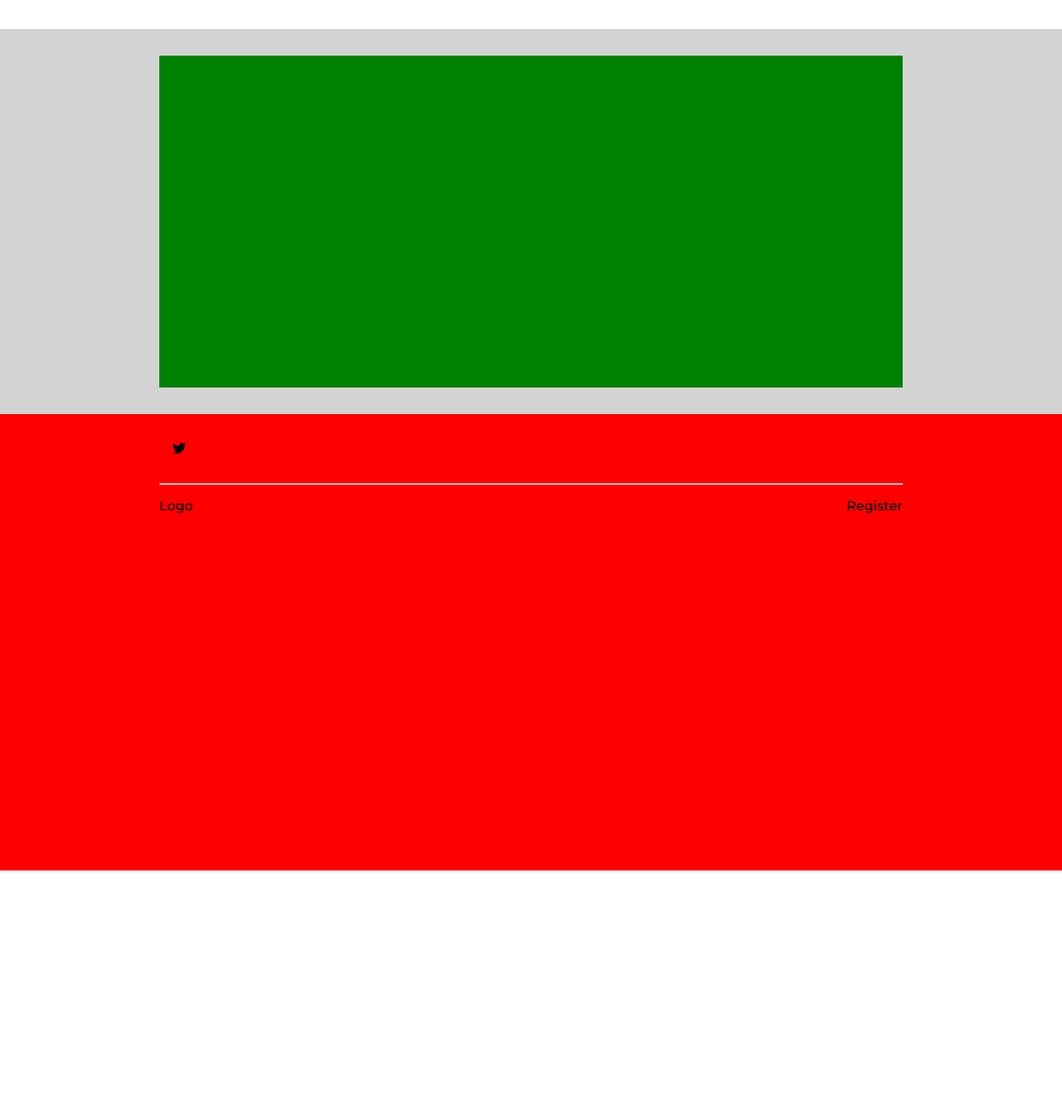
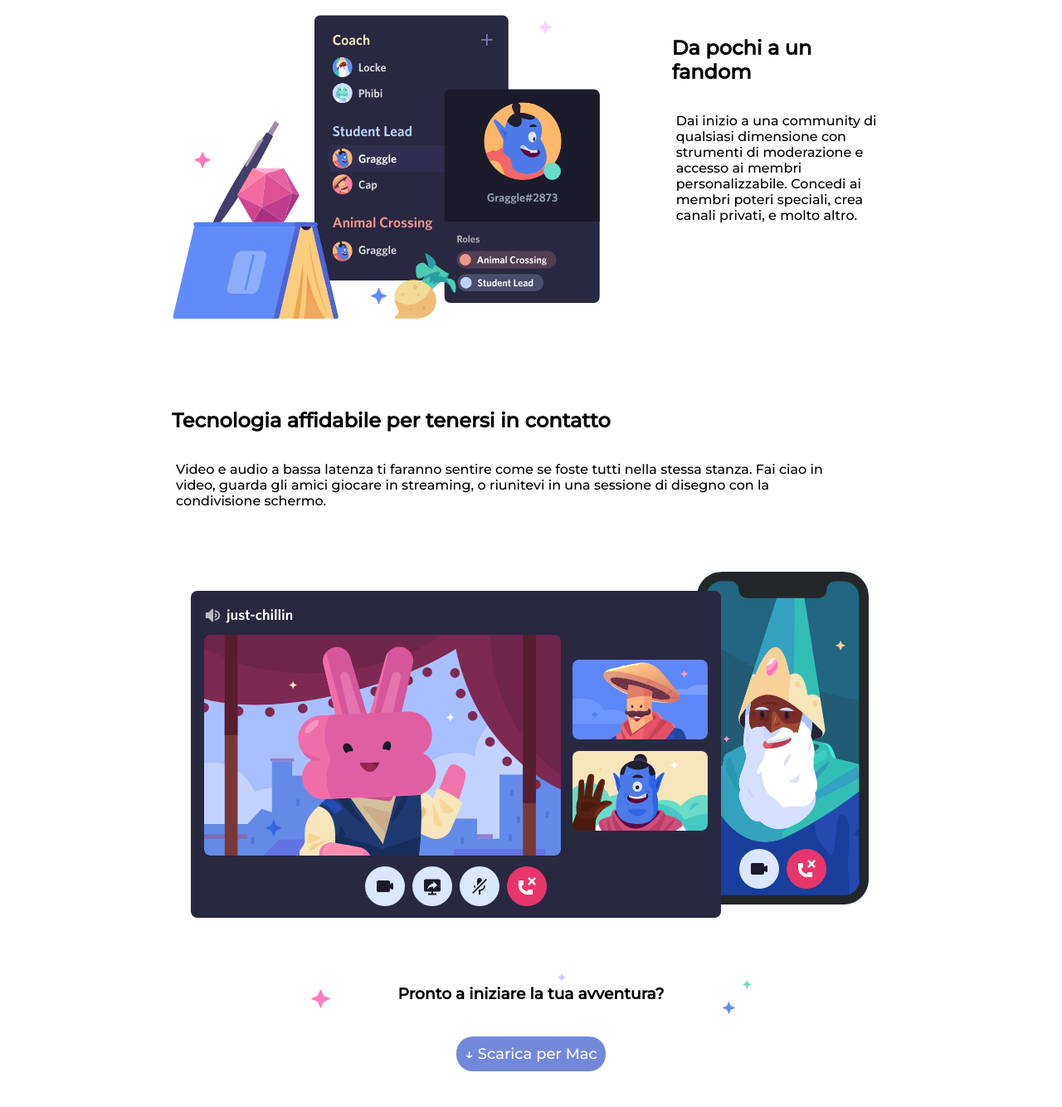
Before and after one commit to Matteoga95/htmlcss-discord, a plain HTML site: page index.html in a window 1280 px wide. Shown: the part 1476-2810 px from the top of the page at 83% size. Before the commit the page ends 2525 px from the top, so only its background shows below. Drawn offline with Linux system fonts and the light colour scheme.

Commit message:
Main finito

```diff
--- a/assets/css/style.css
+++ b/assets/css/style.css
@@ -58,9 +58,13 @@ a{
 
 }
 
-.bg_secondary {
+/* .bg_secondary {
+
+/*
   background-color: lightgray;
-}
+  -webkit-mask: url(/assets/img/wave.svg) no-repeat center;
+  mask: url(/assets/img/wave.svg) no-repeat center; */
+
 
 .py_2 {
   padding: 2rem 0;
@@ -88,6 +92,12 @@ a{
     color: white;
 }
 
+.light_blue_bt{
+    background-color: #7289da;
+    color: white;
+    margin: 40px;
+}
+
 /* #endregion Utility */
 /* #region Debug */
 
@@ -111,10 +121,10 @@ a{
   background-color: rgb(0, 183, 255);
 } */
 
-.debug .contents {
+/* .debug .contents {
   height: 400px;
   background-color: green;
-}
+} */
 
 /* #endregion Debug */
 
@@ -190,6 +200,14 @@ main p{
     text-align: left;
 
 }
+
+.keep_in_touch{
+    text-align: center;
+}
+
+.img_stars{
+    margin-bottom: -40px;
+}
 /* #endregion Main */
 /* #region Footer */
 
--- a/index.html
+++ b/index.html
@@ -62,7 +62,8 @@
                     </div>
                     <div class="col-4">
                         <h2>Un luogo a invito con tutto lo spazio necessario per parlare</h2>
-                        <p>I server Discord sono organizzati in canali tematici in cui puoi collaborare, condividere o semplicemente parlare della tua giornata senza intasare una chat di gruppo.</p>
+                        <p>I server Discord sono organizzati in canali tematici in cui puoi collaborare, condividere o
+                            semplicemente parlare della tua giornata senza intasare una chat di gruppo.</p>
                     </div>
                 </div>
             </div>
@@ -74,9 +75,10 @@
                 <div class="row">
                     <div class="col-4">
                         <h2>Dove trovarsi è facile</h2>
-                        <p>Mettiti comodo in un canale vocale quando hai tempo. Gle amici nel tuo server possono vedere che sei lì e unirsi istantaneamente senza dover chiamare</p>
+                        <p>Mettiti comodo in un canale vocale quando hai tempo. Gle amici nel tuo server possono vedere
+                            che sei lì e unirsi istantaneamente senza dover chiamare</p>
                     </div>
-                   <div class="col-8">
+                    <div class="col-8">
                         <img class="img_main" src="/assets/img/item2.svg" alt="">
                     </div>
 
@@ -87,7 +89,16 @@
         <section class="fandom">
             <div class="container">
                 <div class="row">
-
+                    <div class="col-8">
+                        <img class="img_main" src="/assets/img/item3.svg" alt="">
+                    </div>
+                    <div class="col-4">
+                        <h2>Da pochi a un fandom</h2>
+                        <p>Dai inizio a una community di qualsiasi dimensione con strumenti di moderazione e accesso ai
+                            membri personalizzabile. Concedi ai membri poteri speciali, crea canali privati, e molto
+                            altro.
+                        </p>
+                    </div>
                 </div>
             </div>
         </section>
@@ -95,6 +106,22 @@
         <section class="keep_in_touch bg_secondary">
             <div class="container">
                 <div class="contents">
+
+                    <h2>Tecnologia affidabile per tenersi in contatto</h2>
+                    <p>Video e audio a bassa latenza ti faranno sentire come se foste tutti nella stessa stanza. Fai
+                        ciao in video, guarda gli amici giocare in streaming, o riunitevi in una sessione di disegno con
+                        la condivisione schermo.</p>
+
+                    <img class="img_main" src="/assets/img/item4-big.svg" alt="">
+
+                    <!-- stars banner -->
+                    <div>
+                        <img class="img_stars" src="/assets/img/stars.svg" alt="">
+                        <h3>Pronto a iniziare la tua avventura?</h3>
+
+                        <button class="round_bt light_blue_bt"> &#8595; Scarica per Mac </button>
+
+                    </div>
 
                 </div>
             </div>
```
